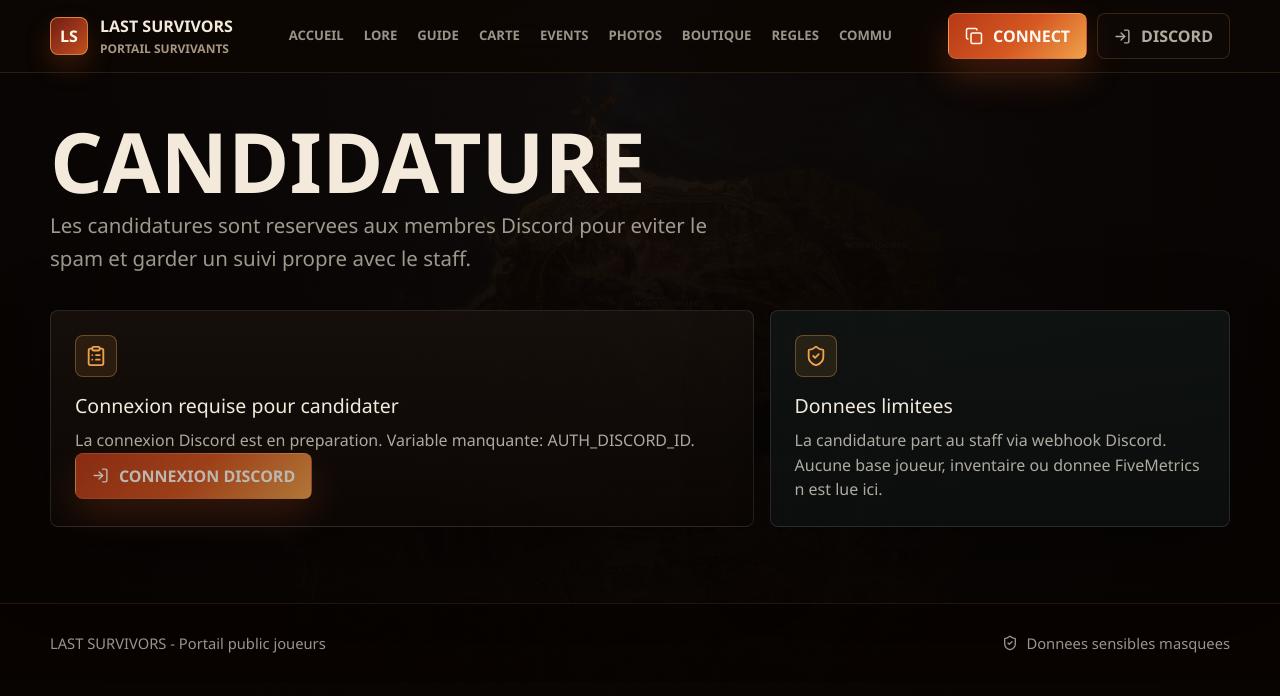
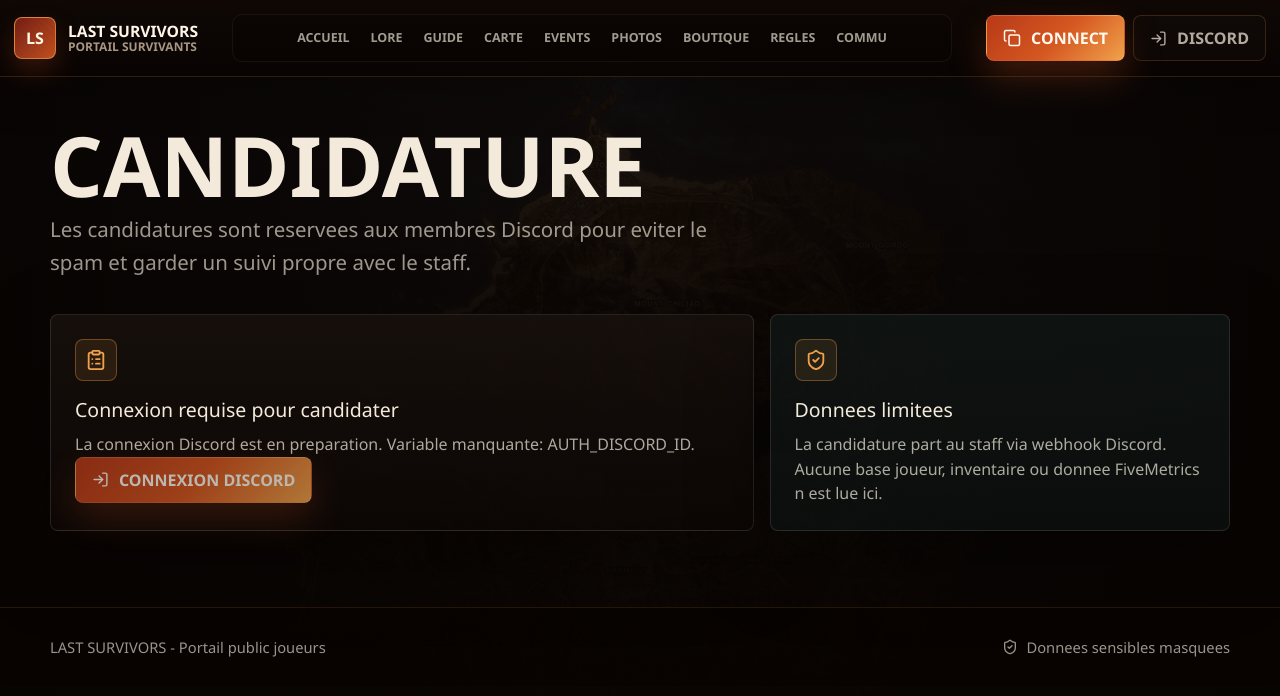
Before and after one commit to JhonnyCuenta/lastsurvivors, a Next.js app: page /candidature in a window 1280 px wide. Shown: the top 696 px of the page. Built offline with nearby package versions, Linux system fonts and the light colour scheme; no server answers.

Commit message:
Polish header and rename shop

```diff
--- a/src/app/boutique/page.tsx
+++ b/src/app/boutique/page.tsx
@@ -28,7 +28,7 @@ const coinPacks = [
 ];
 
 const shopSignals = [
-  { label: 'Nom ressource', value: 'Boutique Z47', icon: Store },
+  { label: 'Nom public', value: 'LAST SURVIVORS', icon: Store },
   { label: 'Commande en jeu', value: '/boutique2', icon: Command },
   { label: 'Coins offerts', value: '500 a la premiere connexion', icon: Gift },
   { label: 'Categories actives', value: 'Vehicules, armes, gestion coins', icon: ShieldCheck },
@@ -102,8 +102,8 @@ export default function BoutiquePage() {
     <>
       <header className="shop-hero">
         <div className="shop-hero-copy">
-          <span className="shop-kicker">Catalogue public / BoutiqueV4</span>
-          <h1>Boutique Z47</h1>
+          <span className="shop-kicker">Catalogue public / Last Survivors</span>
+          <h1>Boutique Last Survivors</h1>
           <p>
             Page mise a jour depuis la ressource FiveM BoutiqueV4. Le site presente les packs coins, les vehicules et
             les armes actuellement configures pour Last Survivors, sans exposer la logique serveur.
--- a/src/app/globals.css
+++ b/src/app/globals.css
@@ -90,25 +90,29 @@ textarea {
   top: 0;
   z-index: 50;
   border-bottom: 1px solid rgb(240 162 75 / 0.14);
-  background: rgb(13 7 4 / 0.9);
-  backdrop-filter: blur(18px);
+  background:
+    linear-gradient(180deg, rgb(15 8 5 / 0.96), rgb(9 4 3 / 0.92)),
+    repeating-linear-gradient(90deg, rgb(255 255 255 / 0.024) 0 1px, transparent 1px 8px);
+  box-shadow: 0 18px 42px rgb(0 0 0 / 0.22);
+  backdrop-filter: blur(18px) saturate(1.1);
 }
 
 .site-header-inner {
   display: flex;
   align-items: center;
   justify-content: space-between;
-  width: calc(100% - 32px);
-  max-width: 1180px;
-  min-height: 72px;
+  width: calc(100% - 28px);
+  max-width: 1320px;
+  min-height: 76px;
   margin: 0 auto;
-  gap: 18px;
+  gap: 14px;
 }
 
 .brand {
   display: inline-flex;
   align-items: center;
   gap: 12px;
+  flex: 0 0 auto;
   font-weight: 950;
   letter-spacing: 0;
   min-width: 0;
@@ -117,8 +121,8 @@ textarea {
 
 .brand-mark {
   display: grid;
-  width: 38px;
-  height: 38px;
+  width: 42px;
+  height: 42px;
   place-items: center;
   border: 1px solid rgb(240 162 75 / 0.7);
   border-radius: 8px;
@@ -129,12 +133,28 @@ textarea {
   box-shadow: 0 12px 26px rgb(213 87 33 / 0.22);
 }
 
+.brand-copy {
+  display: grid;
+  min-width: 0;
+  gap: 2px;
+  line-height: 1.04;
+}
+
+.brand-title {
+  display: block;
+  color: #fff6e7;
+  font-size: 0.98rem;
+  line-height: 1.04;
+  white-space: nowrap;
+}
+
 .brand small {
   display: block;
-  margin-top: 2px;
   color: var(--muted);
   font-size: 0.75rem;
   font-weight: 700;
+  line-height: 1;
+  white-space: nowrap;
 }
 
 .desktop-nav {
@@ -142,16 +162,25 @@ textarea {
   align-items: center;
   justify-content: center;
   flex: 1 1 auto;
-  gap: 2px;
+  gap: 3px;
   min-width: 0;
+  max-width: 720px;
+  border: 1px solid rgb(240 162 75 / 0.08);
+  border-radius: 10px;
+  background: rgb(8 4 2 / 0.28);
+  padding: 4px;
 }
 
 .nav-link {
+  display: inline-flex;
+  align-items: center;
+  min-height: 38px;
   border-radius: 8px;
-  color: rgb(243 234 219 / 0.62);
-  font-size: 0.82rem;
-  font-weight: 800;
-  padding: 10px 9px;
+  color: rgb(243 234 219 / 0.66);
+  font-size: 0.78rem;
+  font-weight: 900;
+  letter-spacing: 0;
+  padding: 0 9px;
   text-transform: uppercase;
   white-space: nowrap;
 }
@@ -163,7 +192,13 @@ textarea {
 }
 
 .nav-link.active {
-  box-shadow: inset 0 -2px 0 var(--rust);
+  border: 1px solid rgb(240 162 75 / 0.14);
+  background:
+    linear-gradient(180deg, rgb(240 162 75 / 0.12), rgb(123 31 22 / 0.14)),
+    rgb(240 162 75 / 0.05);
+  box-shadow:
+    inset 0 -2px 0 var(--rust),
+    0 10px 22px rgb(0 0 0 / 0.22);
 }
 
 .mobile-menu-button {
@@ -390,7 +425,8 @@ textarea {
 }
 
 .header-actions {
-  gap: 10px;
+  flex: 0 0 auto;
+  gap: 8px;
 }
 
 .auth-menu {
@@ -398,17 +434,20 @@ textarea {
 }
 
 .auth-profile {
-  max-width: 190px;
-  min-height: 44px;
-  border: 1px solid rgb(236 230 216 / 0.12);
+  max-width: 178px;
+  min-height: 42px;
+  border: 1px solid rgb(240 162 75 / 0.14);
   border-radius: 8px;
-  background: rgb(236 230 216 / 0.06);
+  background:
+    linear-gradient(180deg, rgb(236 230 216 / 0.075), rgb(236 230 216 / 0.035)),
+    rgb(8 4 2 / 0.36);
   color: var(--text);
   gap: 9px;
-  padding: 6px 10px 6px 6px;
+  padding: 5px 10px 5px 5px;
 }
 
 .auth-profile:hover {
+  border-color: rgb(240 162 75 / 0.26);
   background: rgb(236 230 216 / 0.1);
 }
 
@@ -422,8 +461,8 @@ textarea {
 
 .avatar {
   display: grid;
-  width: 30px;
-  height: 30px;
+  width: 32px;
+  height: 32px;
   flex: 0 0 auto;
   place-items: center;
   border-radius: 8px;
--- a/src/components/auth-actions.tsx
+++ b/src/components/auth-actions.tsx
@@ -70,7 +70,7 @@ export function HeaderAuth({ session, authStatus }: { session: Session | null; a
 
   return (
     <div className="auth-menu" aria-label="Compte Discord">
-      <Link href="/profil" className="auth-profile">
+      <Link href="/profil" className="auth-profile" title={session.user.name ?? 'Survivant'}>
         {session.user.image ? (
           // eslint-disable-next-line @next/next/no-img-element
           <img src={session.user.image} alt="" className="avatar" referrerPolicy="no-referrer" />
--- a/src/components/site-shell.tsx
+++ b/src/components/site-shell.tsx
@@ -17,8 +17,8 @@ export async function SiteShell({ children }: { children: React.ReactNode }) {
         <div className="site-header-inner">
           <Link href="/" className="brand" aria-label="Accueil Last Survivors">
             <span className="brand-mark">LS</span>
-            <span>
-              {siteConfig.name}
+            <span className="brand-copy">
+              <span className="brand-title">{siteConfig.name}</span>
               <small>Portail survivants</small>
             </span>
           </Link>
```
